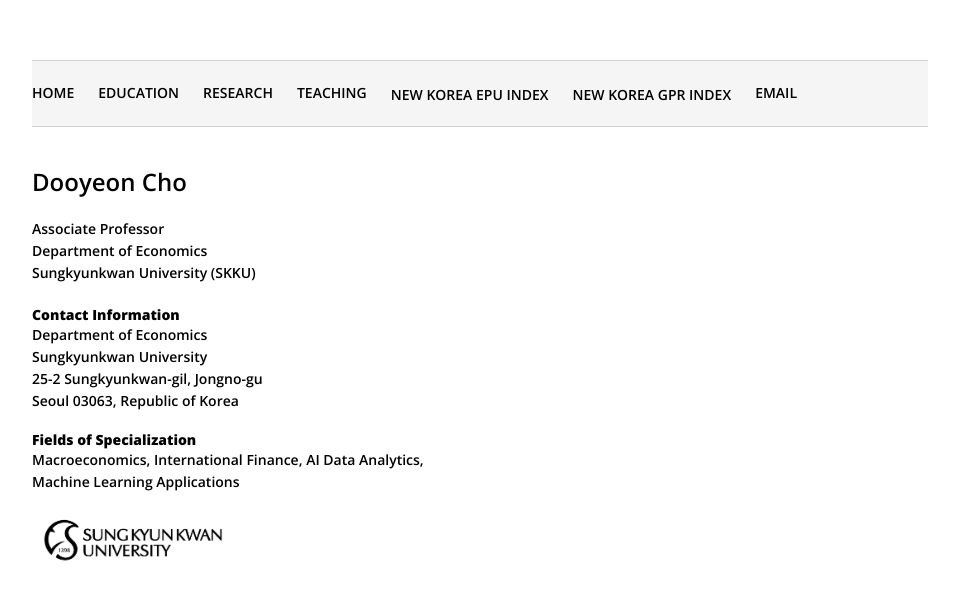
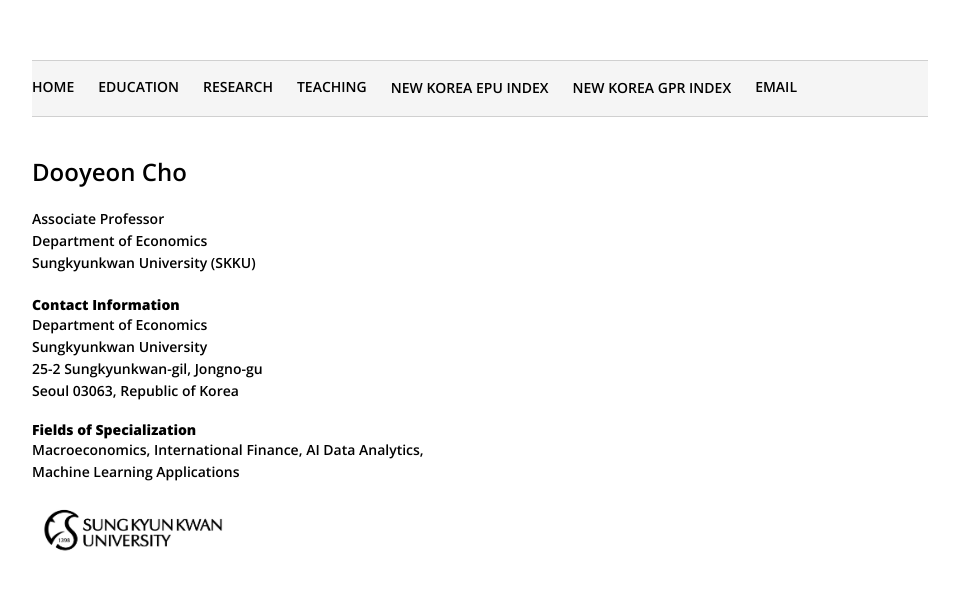
Before and after one commit to dooyeoncho/dooyeoncho.github.io, a Jekyll site: the page built from index.html, in a window 1280 px wide. Shown: the top 600 px of the page, without its empty margins (160-1119 px from the left). Built offline with Jekyll 4.4.1, drawn with Linux system fonts in a browser that asks for light colours.

Commit message:
Update default.html

```diff
--- a/_layouts/default.html
+++ b/_layouts/default.html
@@ -17,7 +17,7 @@
       background-color: #f5f5f5;
       border-top: 1px solid #d0d0d0;
       border-bottom: 1px solid #d0d0d0;
-      padding: 6px 0;
+      padding: 2px 0;
 
 }
 
@@ -37,6 +37,8 @@
       font-family: 'Open Sans', sans-serif;
       font-size: 14px;
       font-weight: 600;
+      line-height: 1.2;
+      padding: 2px 0;
       color: black;
       text-decoration: none;
       white-space: nowrap;
```
